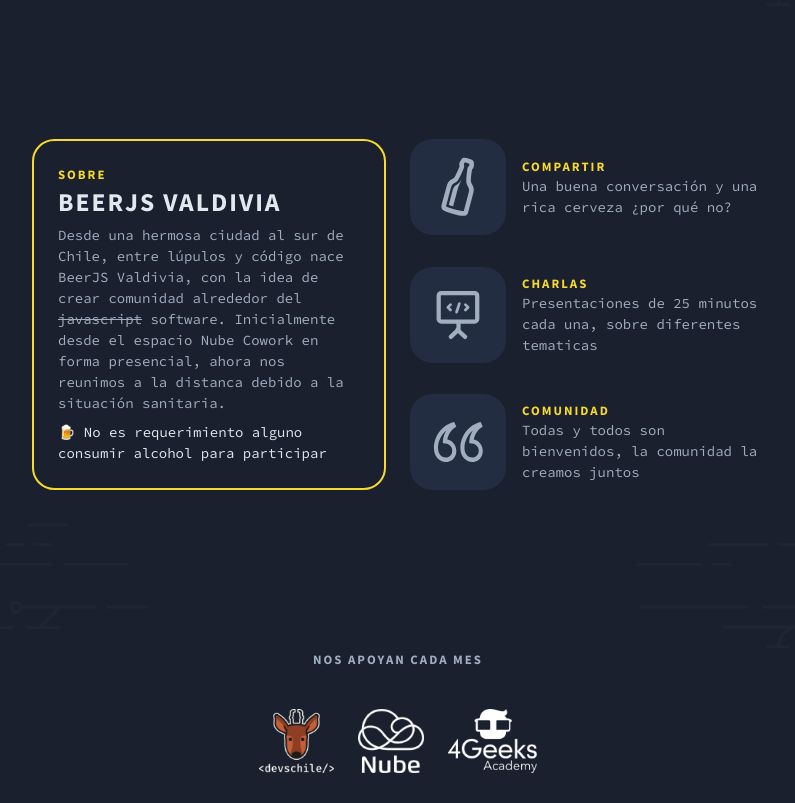
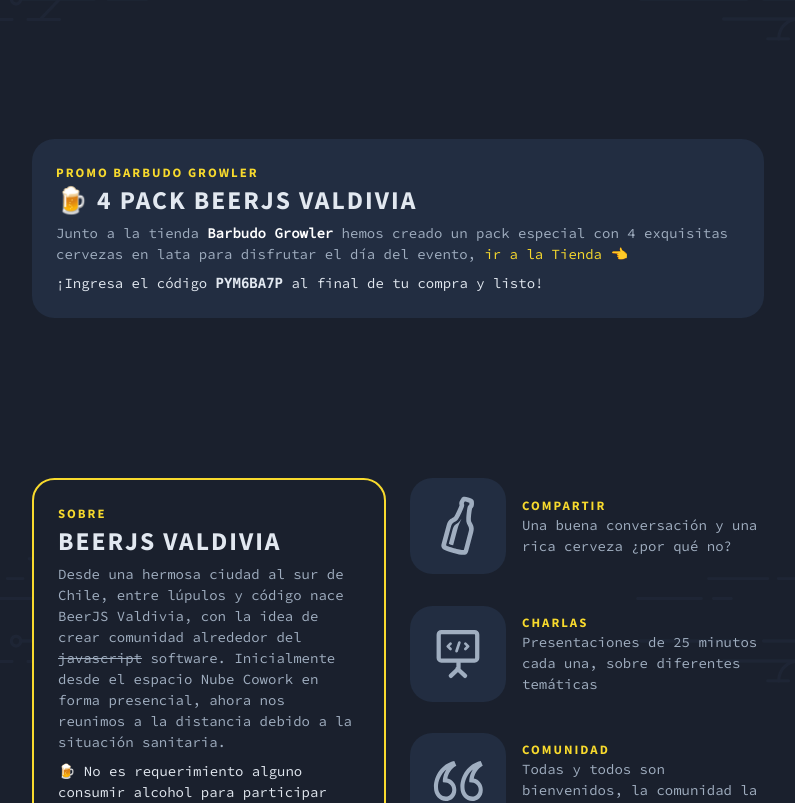
Before and after one commit to raulghm/beerjs-valdivia-site, a Next.js app: page / in a window 1280 px wide. Shown: the part 1560-2363 px from the top of the page, without its empty margins (242-1037 px from the left). Built offline with nearby package versions, Linux system fonts and the light colour scheme.

Commit message:
feat: agrega promo barbudo growler

```diff
--- a/src/pages/index.js
+++ b/src/pages/index.js
@@ -90,6 +90,22 @@
           </div>
         </div>
 
+        {/* Promo */}
+        <div className="grid gap-6 mt-40">
+          <div className="p-6 rounded-xl bg-secondary">
+            <div className="label">Promo Barbudo Growler</div>
+            <div className="mt-1 mb-2 title">🍺 4 Pack BeerJS Valdivia</div>
+            <div>
+              Junto a la tienda <b class="text-white">Barbudo Growler</b> hemos creado
+              un pack especial con 4 exquisitas cervezas en lata para disfrutar el día del evento,
+              <a class="text-primary" target="_blank" href="https://barbudogrowler.cl/producto/pack-beerjs-valdivia/"> ir a la Tienda 👈</a>
+              <div className="mt-2 text-light">
+                ¡Ingresa el código <code><b>PYM6BA7P</b></code> al final de tu compra y listo!
+              </div>
+            </div>
+          </div>
+        </div>
+
         {/* About */}
         <div className="grid gap-6 mt-40 md:grid-cols-2">
           <div className="p-6 border-2 rounded-xl bg-background border-primary">
@@ -98,7 +114,7 @@
             <div>
               Desde una hermosa ciudad al sur de Chile, entre lúpulos y código nace
               BeerJS Valdivia, con la idea de crear comunidad alrededor del <span className="line-through">javascript</span> software.
-              Inicialmente desde el espacio Nube Cowork en forma presencial, ahora nos reunimos a la distanca debido a la
+              Inicialmente desde el espacio Nube Cowork en forma presencial, ahora nos reunimos a la distancia debido a la
               situación sanitaria. <br />
               <div className="mt-2 text-light">🍺 No es requerimiento alguno consumir alcohol para participar</div>
             </div>
@@ -132,7 +148,7 @@
                   Charlas
                 </div>
                 <div>
-                  Presentaciones de 25 minutos cada una, sobre diferentes tematicas
+                  Presentaciones de 25 minutos cada una, sobre diferentes temáticas
                 </div>
               </div>
             </div>
```
